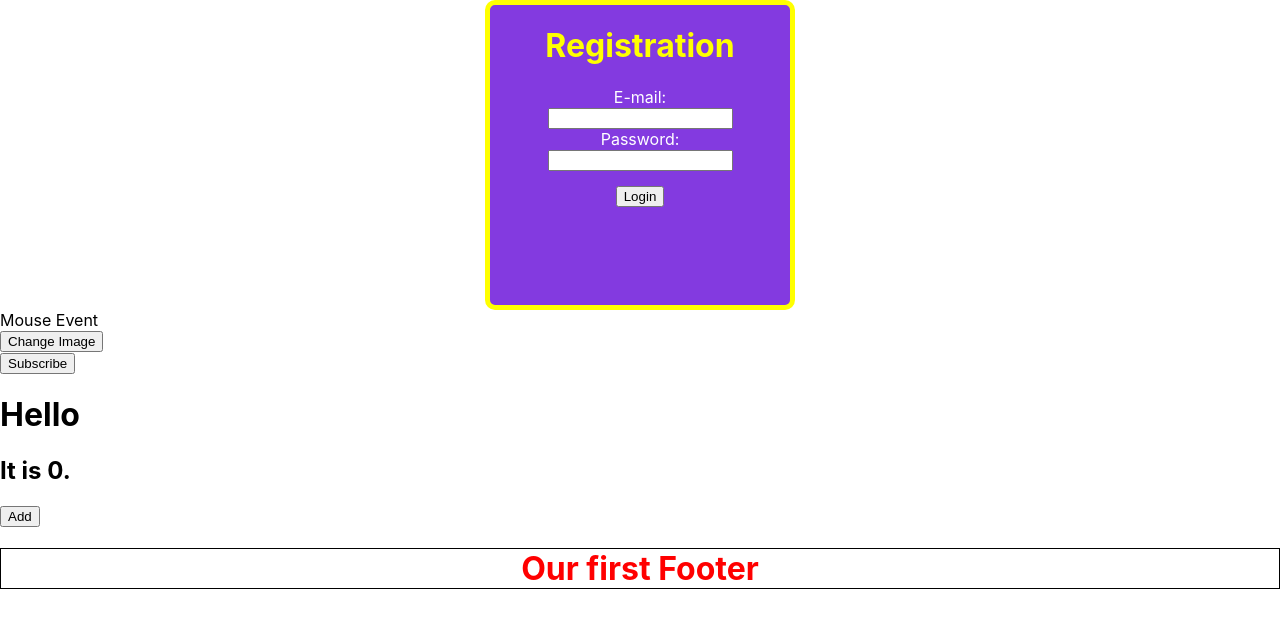
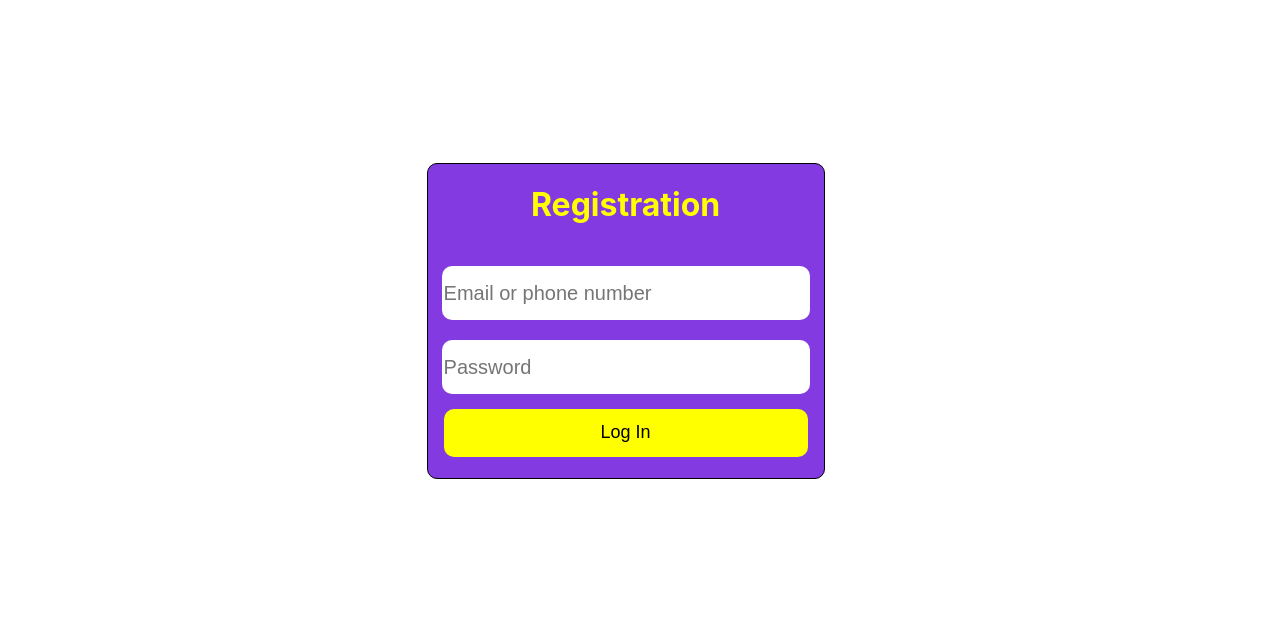
Before and after one commit to rahidaliyev/my-app, a React (Create React App) app: page / in a window 1280 px wide. Shown: the top 628 px of the page. Built offline with nearby package versions, Linux system fonts and the light colour scheme.

Commit message:
changed layout

```diff
--- a/src/App.js
+++ b/src/App.js
@@ -1,9 +1,9 @@
 // import logo from './logo.svg';
 import './App.css';
-import Title from './components/Title/Title';
-import Footer from './components/Footer/Footer';
-import Subscribe from './components/Main/Main';
-import Liked from './components/Extrus/Extrus'
+// import Title from './components/Title/Title';
+// import Footer from './components/Footer/Footer';
+// import Subscribe from './components/Main/Main';
+// import Liked from './components/Extrus/Extrus'
 import UserLogin from './components/lastMain/NewMain';
 
 
@@ -12,10 +12,10 @@ function App() {
     <>
 
      <UserLogin />
-      <Liked />
+      {/* <Liked />
       <Subscribe />
       <Title />
-      <Footer />
+      <Footer /> */}
     </>
 
   );
--- a/src/components/lastMain/NewMain.css
+++ b/src/components/lastMain/NewMain.css
@@ -2,10 +2,12 @@
     margin-top: 15px;
   }
   .container {
-    margin: auto;
-    height: 300px;
-    width: 300px;
-    border: 5px solid yellow;
+   position: absolute;
+    left: 33.33%;
+    top: 20.33%;
+    height: 314.75px;
+    width: 396px;
+    border: 1px solid black;
     text-align: center;
     background-color: rgb(131, 58, 224);
     border-radius: 10px;
@@ -16,3 +18,32 @@
   .container label {
     color: white;
   }
+  button{
+    height: 48px;
+    width: 364px;
+    background-color: yellow;
+    border: 0px solid yellow;
+    border-radius: 10px;
+  }
+  input{
+    width: 364px;
+    height: 52px;
+    border-radius: 10px;
+    border: none;
+  }
+  button>p{
+    margin: auto;
+    font-size: large;
+  }
+  textarea:focus, input:focus{
+    outline: none;
+}
+input,
+input::-webkit-input-placeholder {
+    font-size: 20px;
+    line-height: 3;
+}
+button:hover{
+  background-color: purple;
+  cursor: pointer;
+}
--- a/src/components/lastMain/NewMain.js
+++ b/src/components/lastMain/NewMain.js
@@ -7,16 +7,23 @@ class UserLogin extends Component {
       <div className="container">
         <h1>Registration</h1>
         <form>
-          <label htmlFor="fname">E-mail:</label>
+
           <br />
-          <input type="text" id="fname" name="fname" />
+          <input
+           type="email"
+           placeholder="Email or phone number"
+           name="fname" />
           <br />
-          <label htmlFor="lname">Password:</label>
+
           <br />
-          <input type="password" id="lname" name="fname" />
+          <input
+          type="password"
+          placeholder="Password"
+          name="fname" />
           <br />
           <button className="btnClass" type="button">
-            Login
+          <p>Log In
+            </p>
           </button>
         </form>
       </div>
```
